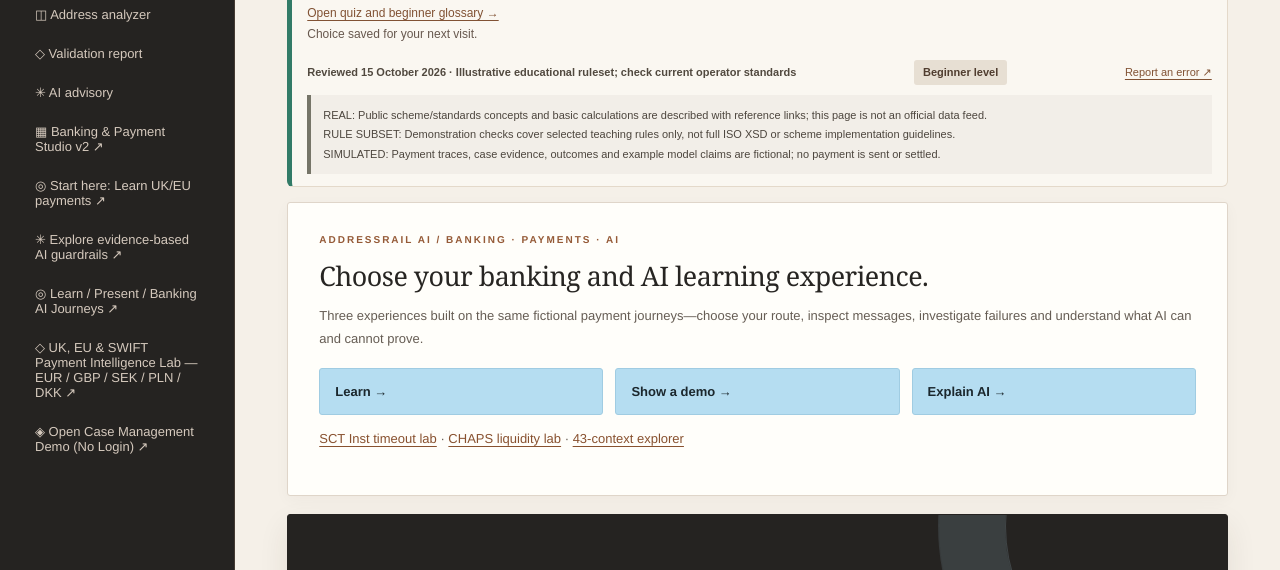
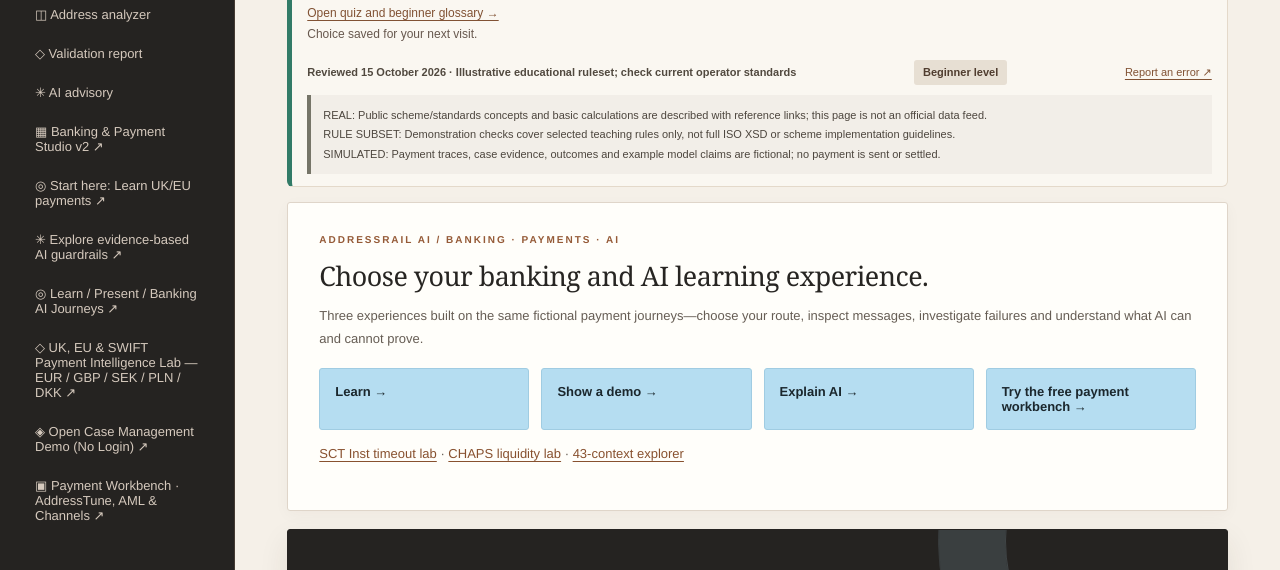
Before and after one commit to DhanapalKulanthaivel23/addressrail-ai, a website: page web/index.html in a window 1280 px wide. Shown: the part 216-786 px from the top of the page. Drawn offline with Linux system fonts and the light colour scheme; no server answers.

Commit message:
feat(home): link no-login payments, AddressTune, AML and channels workbench

```diff
--- a/web/index.html
+++ b/web/index.html
@@ -289,7 +289,7 @@ footer{
 <link rel="stylesheet" href="comments.css?v=20261016-simple"><link rel="stylesheet" href="site-shell.css?v=20261015-1"></head><body>
 <div class="app"><aside>
 <a class="brand" href="#home">AddressRail <span>AI</span><small>PAYMENT INTELLIGENCE</small></a>
-<a href="#home">◫ Address analyzer</a><a href="#report">◇ Validation report</a><a href="#ai">✳ AI advisory</a><a href="studio/?v=20261015-v2">▦ Banking &amp; Payment Studio v2 ↗</a><a href="studio/start/">◎ Start here: Learn UK/EU payments ↗</a><a href="studio/ai-lab/">✳ Explore evidence-based AI guardrails ↗</a><a href="studio/journeys/">◎ Learn / Present / Banking AI Journeys ↗</a><a href="studio/payment-intelligence/">◇ UK, EU &amp; SWIFT Payment Intelligence Lab — EUR / GBP / SEK / PLN / DKK ↗</a><a href="studio/open-demo/">◈ Open Case Management Demo (No Login) ↗</a>
+<a href="#home">◫ Address analyzer</a><a href="#report">◇ Validation report</a><a href="#ai">✳ AI advisory</a><a href="studio/?v=20261015-v2">▦ Banking &amp; Payment Studio v2 ↗</a><a href="studio/start/">◎ Start here: Learn UK/EU payments ↗</a><a href="studio/ai-lab/">✳ Explore evidence-based AI guardrails ↗</a><a href="studio/journeys/">◎ Learn / Present / Banking AI Journeys ↗</a><a href="studio/payment-intelligence/">◇ UK, EU &amp; SWIFT Payment Intelligence Lab — EUR / GBP / SEK / PLN / DKK ↗</a><a href="studio/open-demo/">◈ Open Case Management Demo (No Login) ↗</a><a href="studio/workbench/">▣ Payment Workbench · AddressTune, AML &amp; Channels ↗</a>
 <div class="muted">● Browser-only checking available<br>No account or API key required.<p>Synthetic payments only.</p></div>
 </aside><div><header><span>Workspace / Address Intelligence</span><a href="https://github.com/DhanapalKulanthaivel23/addressrail-ai" target="_blank" rel="noopener">GitHub source ↗</a></header><main id="home">
 <section class="panel" style="margin-bottom:18px"><div class="kicker">ADDRESSRAIL AI / BANKING · PAYMENTS · AI</div>
@@ -298,7 +298,7 @@ footer{
 <div style="display:grid;grid-template-columns:repeat(auto-fit,minmax(190px,1fr));gap:12px;margin-top:17px">
 <a class="btn" style="text-decoration:none;display:block" href="studio/start/">Learn →</a>
 <a class="btn" style="text-decoration:none;display:block" href="studio/journeys/?mode=professional">Show a demo →</a>
-<a class="btn" style="text-decoration:none;display:block" href="studio/ai-lab/">Explain AI →</a></div>
+<a class="btn" style="text-decoration:none;display:block" href="studio/ai-lab/">Explain AI →</a><a class="btn" style="text-decoration:none;display:block" href="studio/workbench/">Try the free payment workbench →</a></div>
 <p><a href="studio/sct-inst/?scenario=timeout">SCT Inst timeout lab</a> · <a href="studio/chaps/?scenario=liquidity-hold#case-lab">CHAPS liquidity lab</a> · <a href="studio/payment-intelligence/">43-context explorer</a></p></section>
 <section class="hero" id="demo"><div class="kicker">ISO 20022 &amp; MT ADDRESS QUALITY / SPECIALIST TOOL</div><h1>Payment addresses,<br><em>made clearer.</em></h1><p>Inspect synthetic pacs.008 and MT103 payments, identify missing structured fields and review conservative address repair candidates.</p><div class="steps">01 INSPECT &nbsp; → &nbsp; 02 REVIEW &nbsp; → &nbsp; 03 EXPLAIN</div><p style="margin-top:19px"><a href="studio/journeys/" class="btn" style="display:inline-block;text-decoration:none">Explore UK/EU payment journeys · 3 learning modes →</a> <a href="studio/" class="btn" style="display:inline-block;text-decoration:none">Explore banking products &amp; payment flows →</a></p></section>
 <div class="columns"><section class="panel">
```
